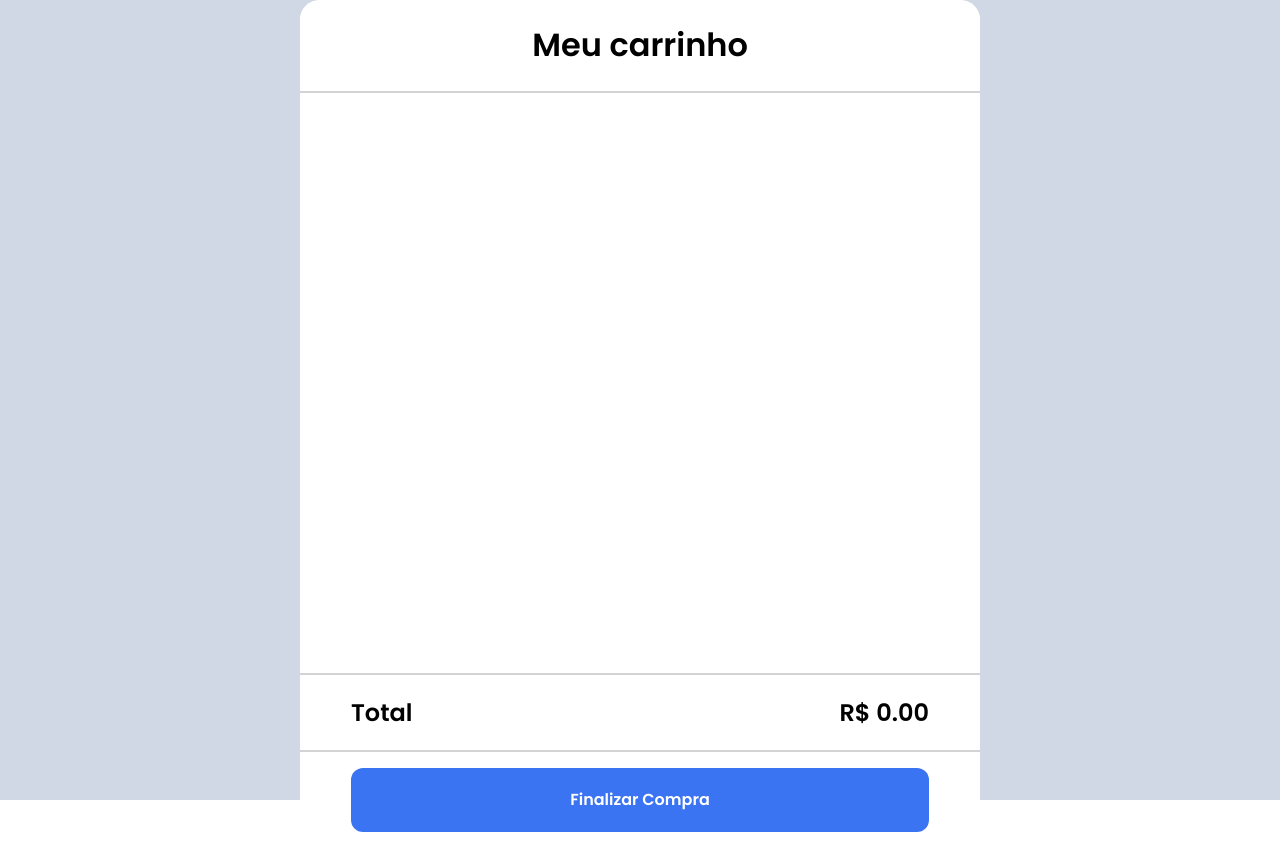
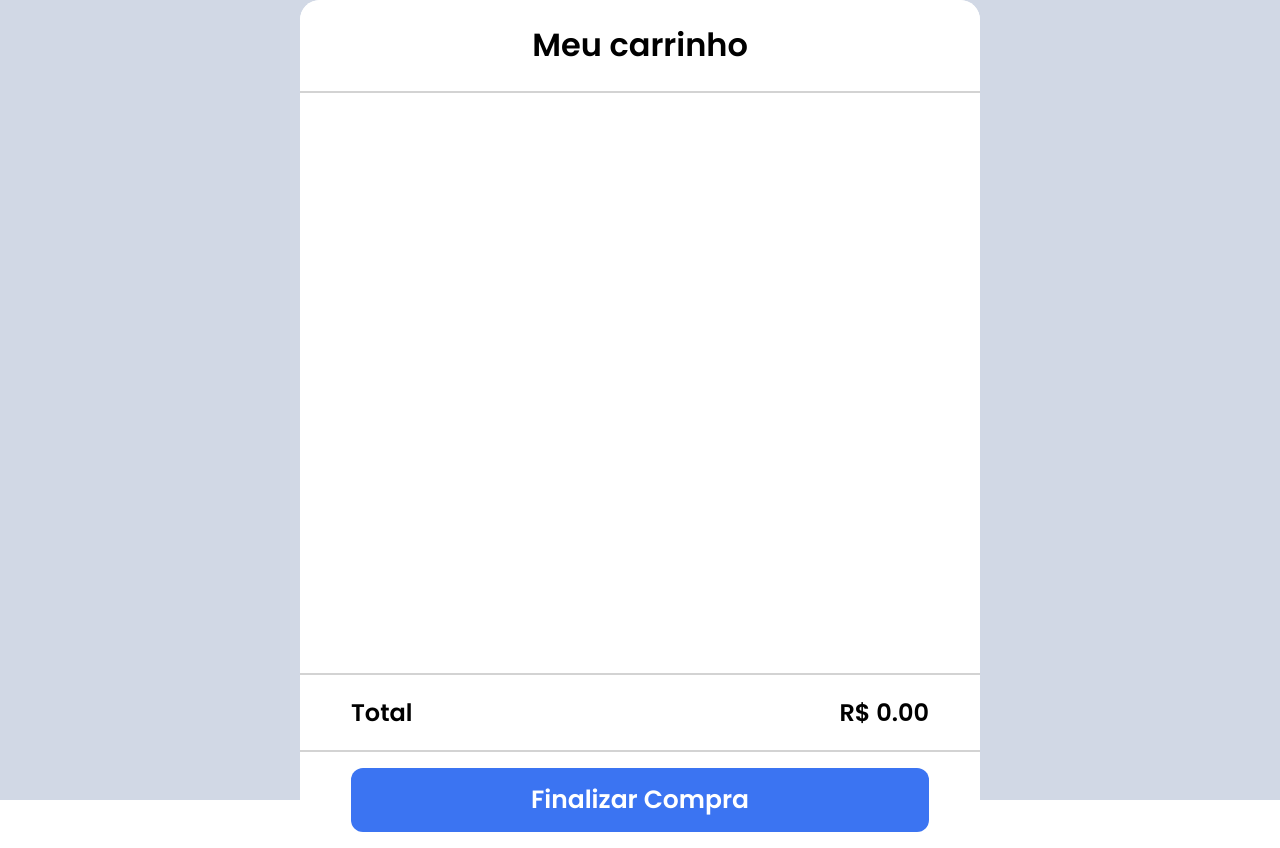
Before and after one commit to OmarBahmad/Carrinho-de-compras, a Next.js app: page /cartlist in a window 1280 px wide. Built offline with nearby package versions, Linux system fonts and the light colour scheme.

Commit message:
project finished

```diff
--- a/src/Cart/index.js
+++ b/src/Cart/index.js
@@ -1,3 +1,4 @@
+import { useRouter } from "next/dist/client/router";
 import React, { useContext } from "react";
 import { CartContext } from "../../contexts/CartContext";
 import CartItems from "../CartItems";
@@ -14,8 +15,10 @@ import {
 } from "./style";
 
 const Cart = () => {
-  const { cart } = useContext(CartContext);
+  const router = useRouter();
+  const { cart, handleClearCart } = useContext(CartContext);
   const totalPrice = cart.reduce((acc, actual) => acc + actual.price / 100, 0);
+
   return (
     <Container>
       <BoxContainer>
@@ -44,7 +47,14 @@ const Cart = () => {
             </ContainerFrete>
           )}
         </FillContainer>
-        <Button>Finalizar Compra</Button>
+        <Button
+          onClick={() => {
+            router.push("/");
+            handleClearCart();
+          }}
+        >
+          Finalizar Compra
+        </Button>
       </BoxContainer>
     </Container>
   );
--- a/src/Cart/style.js
+++ b/src/Cart/style.js
@@ -98,6 +98,7 @@ export const Button = styled.button`
   border-radius: 0.75rem;
   box-sizing: border-box;
   font: inherit;
+  font-size: 25px;
   font-weight: bold;
   width: 85%;
   transition: 0.3s;
```
